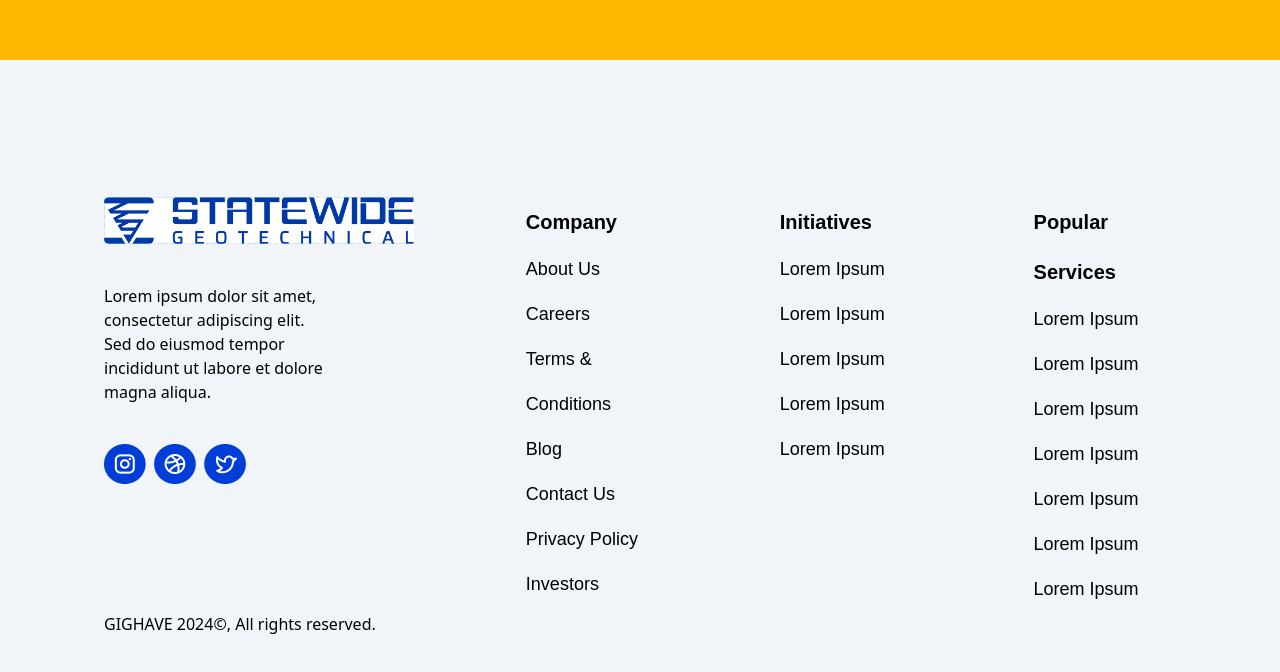
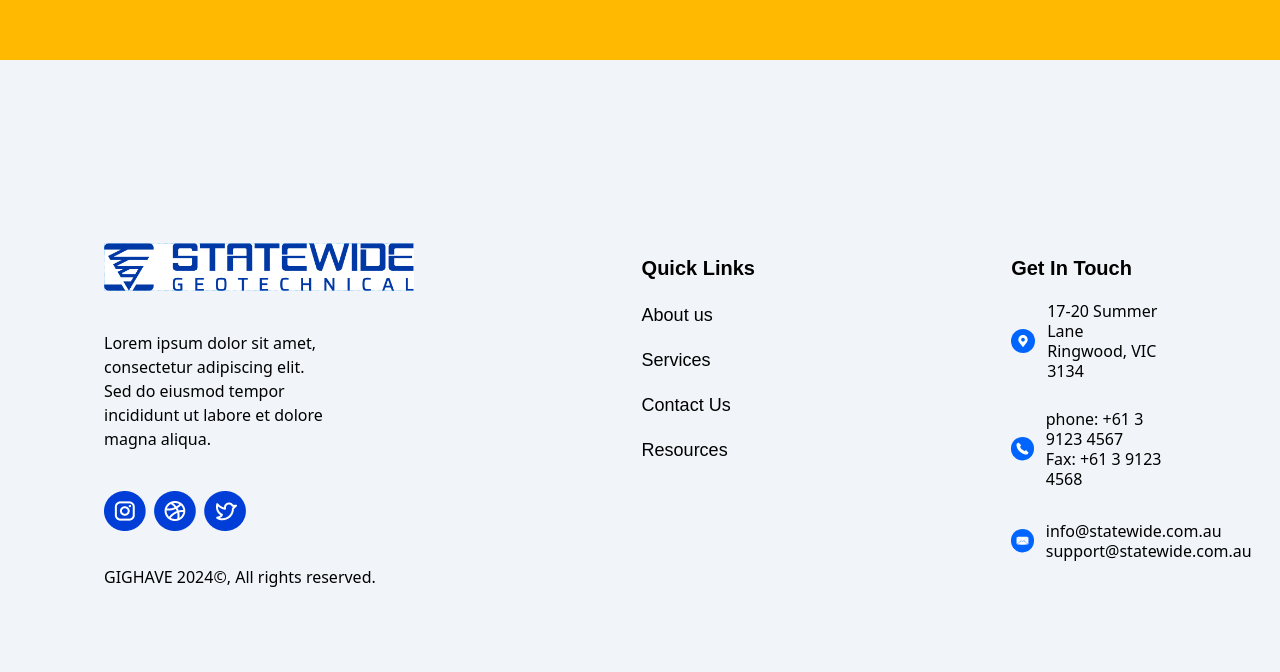
Before and after one commit to tharanga-madurapperuma/statewide-geotechnical_construction-site, a React (Vite) app: page / in a window 1280 px wide. Shown: the part 1032-1704 px from the top of the page. Built offline with nearby package versions, Linux system fonts and the light colour scheme.

Commit message:
footer updated

```diff
--- a/src/components/footer/Footer.jsx
+++ b/src/components/footer/Footer.jsx
@@ -1,5 +1,6 @@
 import React from "react";
-import { DribbleLogo, InstaLogo, Logo, TwitterLogo } from "../../assets/assets";
+import { DribbleLogo, InstaLogo, Logo, TwitterLogo, LocationIcon, PhoneIcon, MailIcon } from "../../assets/assets";
+
 
 const Footer = () => {
     return (
@@ -23,44 +24,56 @@ const Footer = () => {
                             <img className="mr-2" src={TwitterLogo} />
                         </div>
                     </div>
+
                     <div className="home__footer-links w-[17%] px-6">
-                        <span className="home__footer-links-span">Company</span>
+                        <span className="home__footer-links-span">
+                            Quick Links
+                        </span>
                         <div>
-                            <p>About Us</p>
-                            <p>Careers</p>
-                            <p>Terms & Conditions</p>
-                            <p>Blog</p>
+                            <p>About us</p>
+                            <p>Services</p>
                             <p>Contact Us</p>
-                            <p>Privacy Policy</p>
-                            <p>Investors</p>
+                            <p>Resources</p>
+
                         </div>
                     </div>
-                    <div className="home__footer-links w-[17%] px-6">
-                        <span className="home__footer-links-span">
-                            Initiatives
-                        </span>
+                    <div className="home__footer-links w-[19%] px-6 py-0.02">
+                     <span className="home__footer-links-span font-bold">Get In Touch</span>
+                     <div className="flex items-center space-x-3 mt-2">
+                        <img className="w-6 h-6" src={LocationIcon} alt="Location Icon" />
+
+
                         <div>
-                            <p>Lorem Ipsum</p>
-                            <p>Lorem Ipsum</p>
-                            <p>Lorem Ipsum</p>
-                            <p>Lorem Ipsum</p>
-                            <p>Lorem Ipsum</p>
+                        <div className="leading-tight">
+                         <p className="font-medium">17-20 Summer Lane <br />Ringwood, VIC 3134</p>
                         </div>
+                        </div>
+                      </div>
+
+                      <div className="flex items-center space-x-3 mt-2">
+                        <img className="w-6 h-6" src={PhoneIcon} alt="Phone Icon" />
+
+
+                        <div className="py-5">
+                        <div className="leading-tight">
+                         <p className="font-medium">phone: +61 3 9123 4567 <br />Fax: +61 3 9123 4568</p>
+                        </div>
+                        </div>
+                      </div>
+                      <div className="flex items-center space-x-3 mt-2">
+                        <img className="w-6 h-6" src={MailIcon} alt="Mail Icon" />
+
+
+                        <div className="py-1">
+                        <div className="leading-tight">
+                         <p className="font-medium">info@statewide.com.au <br />support@statewide.com.au</p>
+                        </div>
+                        </div>
+                      </div>
                     </div>
-                    <div className="home__footer-links w-[17%] px-6">
-                        <span className="home__footer-links-span">
-                            Popular Services
-                        </span>
-                        <div>
-                            <p>Lorem Ipsum</p>
-                            <p>Lorem Ipsum</p>
-                            <p>Lorem Ipsum</p>
-                            <p>Lorem Ipsum</p>
-                            <p>Lorem Ipsum</p>
-                            <p>Lorem Ipsum</p>
-                            <p>Lorem Ipsum</p>
-                        </div>
-                    </div>
+
+
+
                 </div>
                 <div className="px-6">
                     <p>GIGHAVE 2024&copy;, All rights reserved.</p>
```
